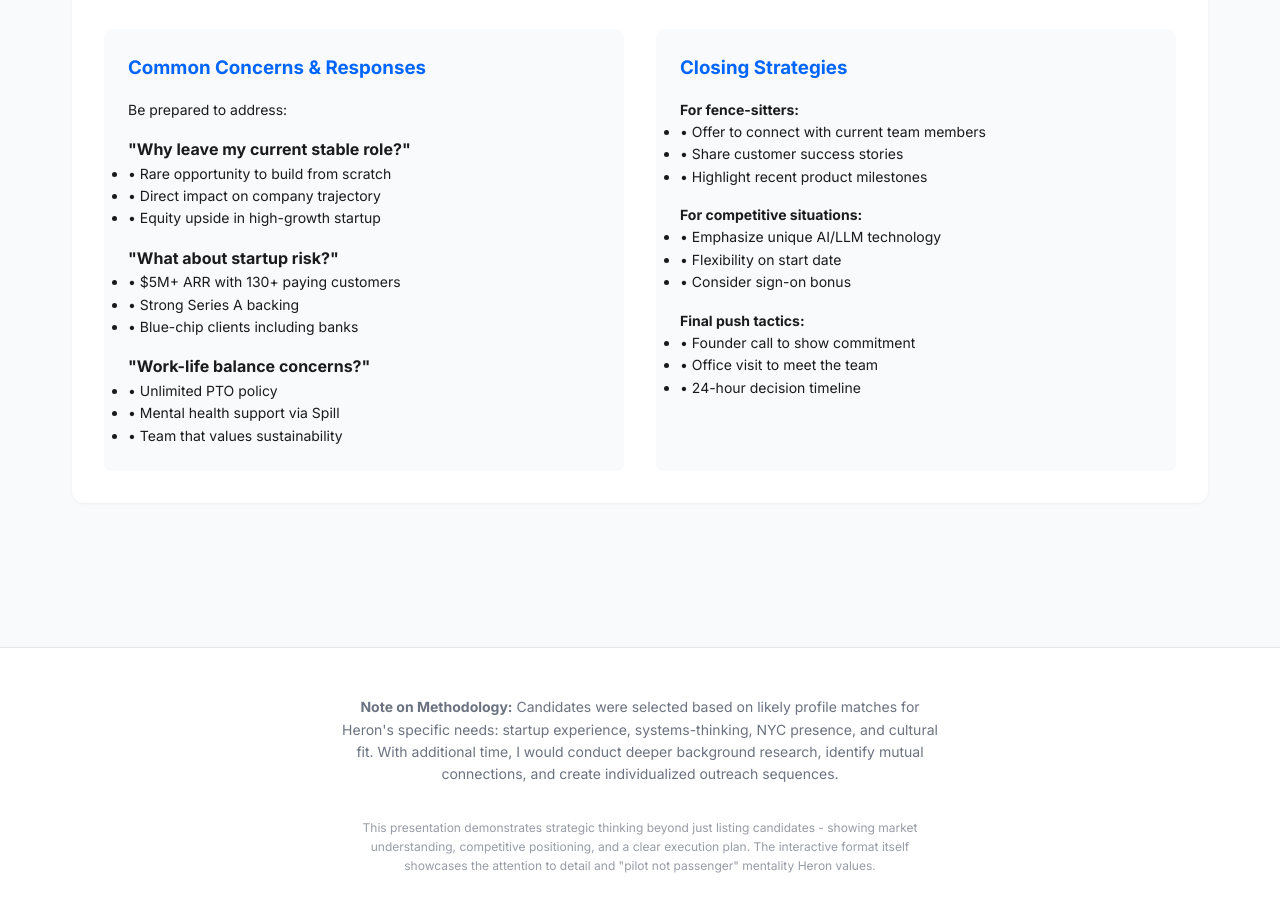
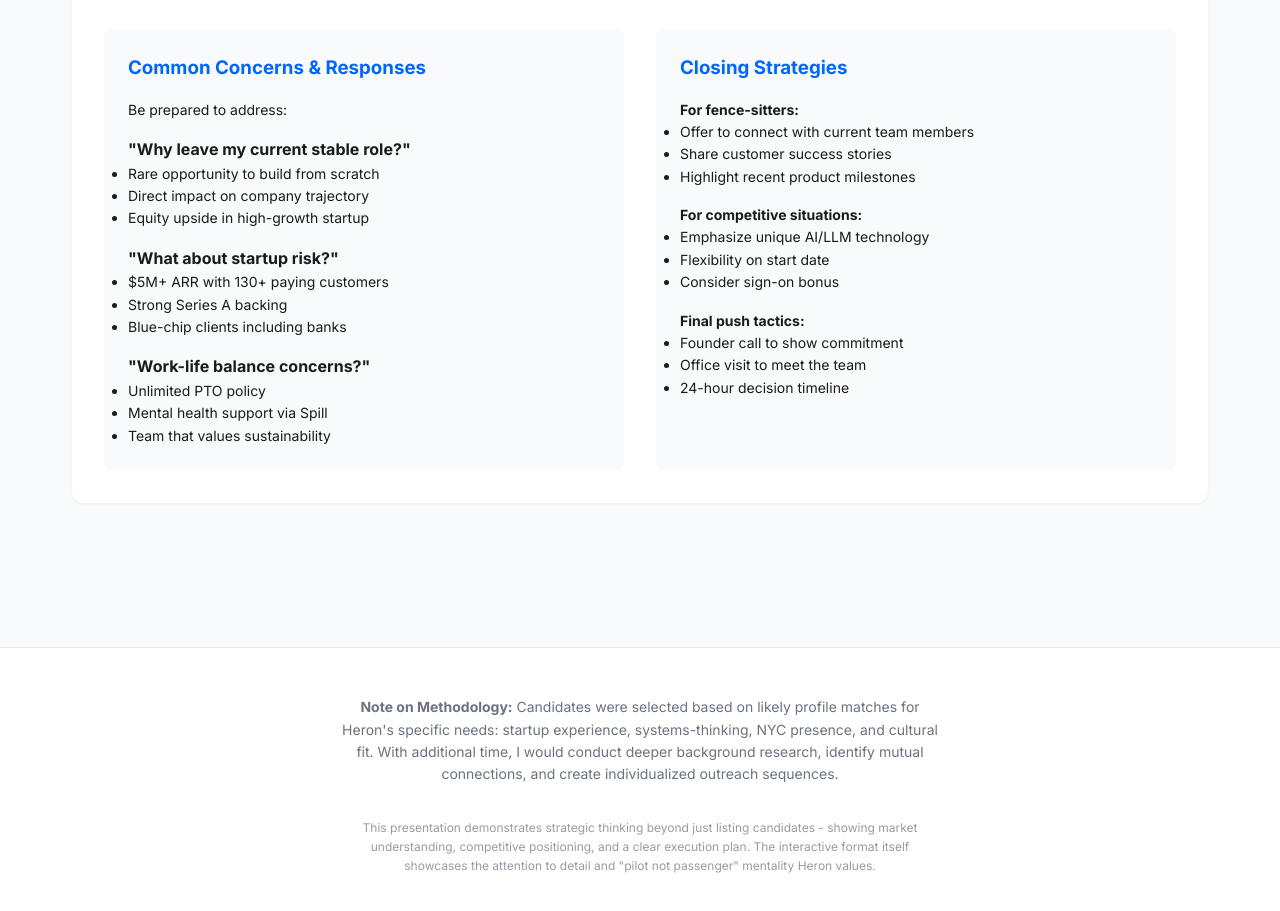
Before and after one commit to xwang118/Heron-Analysis, a plain HTML site: page part2.html in a window 1280 px wide. Shown: the part 4843-5754 px from the top of the page. Drawn offline with Linux system fonts and the light colour scheme.

Commit message:
Update part2.html

```diff
--- a/part2.html
+++ b/part2.html
@@ -1021,23 +1021,23 @@
 
                     <p><strong>"Why leave my current stable role?"</strong></p>
                     <ul style="font-size: 0.875rem; margin-bottom: 1rem;">
-                        <li>• Rare opportunity to build from scratch</li>
-                        <li>• Direct impact on company trajectory</li>
-                        <li>• Equity upside in high-growth startup</li>
+                        <li> Rare opportunity to build from scratch</li>
+                        <li> Direct impact on company trajectory</li>
+                        <li> Equity upside in high-growth startup</li>
                     </ul>
 
                     <p><strong>"What about startup risk?"</strong></p>
                     <ul style="font-size: 0.875rem; margin-bottom: 1rem;">
-                        <li>• $5M+ ARR with 130+ paying customers</li>
-                        <li>• Strong Series A backing</li>
-                        <li>• Blue-chip clients including banks</li>
+                        <li> $5M+ ARR with 130+ paying customers</li>
+                        <li> Strong Series A backing</li>
+                        <li> Blue-chip clients including banks</li>
                     </ul>
 
                     <p><strong>"Work-life balance concerns?"</strong></p>
                     <ul style="font-size: 0.875rem;">
-                        <li>• Unlimited PTO policy</li>
-                        <li>• Mental health support via Spill</li>
-                        <li>• Team that values sustainability</li>
+                        <li> Unlimited PTO policy</li>
+                        <li> Mental health support via Spill</li>
+                        <li> Team that values sustainability</li>
                     </ul>
                 </div>
 
@@ -1045,23 +1045,23 @@
                     <h3>Closing Strategies</h3>
                     <p style="font-size: 0.875rem;"><strong>For fence-sitters:</strong></p>
                     <ul style="font-size: 0.875rem; margin-bottom: 1rem;">
-                        <li>• Offer to connect with current team members</li>
-                        <li>• Share customer success stories</li>
-                        <li>• Highlight recent product milestones</li>
+                        <li> Offer to connect with current team members</li>
+                        <li> Share customer success stories</li>
+                        <li> Highlight recent product milestones</li>
                     </ul>
 
                     <p style="font-size: 0.875rem;"><strong>For competitive situations:</strong></p>
                     <ul style="font-size: 0.875rem; margin-bottom: 1rem;">
-                        <li>• Emphasize unique AI/LLM technology</li>
-                        <li>• Flexibility on start date</li>
-                        <li>• Consider sign-on bonus</li>
+                        <li> Emphasize unique AI/LLM technology</li>
+                        <li> Flexibility on start date</li>
+                        <li> Consider sign-on bonus</li>
                     </ul>
 
                     <p style="font-size: 0.875rem;"><strong>Final push tactics:</strong></p>
                     <ul style="font-size: 0.875rem;">
-                        <li>• Founder call to show commitment</li>
-                        <li>• Office visit to meet the team</li>
-                        <li>• 24-hour decision timeline</li>
+                        <li> Founder call to show commitment</li>
+                        <li> Office visit to meet the team</li>
+                        <li> 24-hour decision timeline</li>
                     </ul>
                 </div>
             </div>
```
